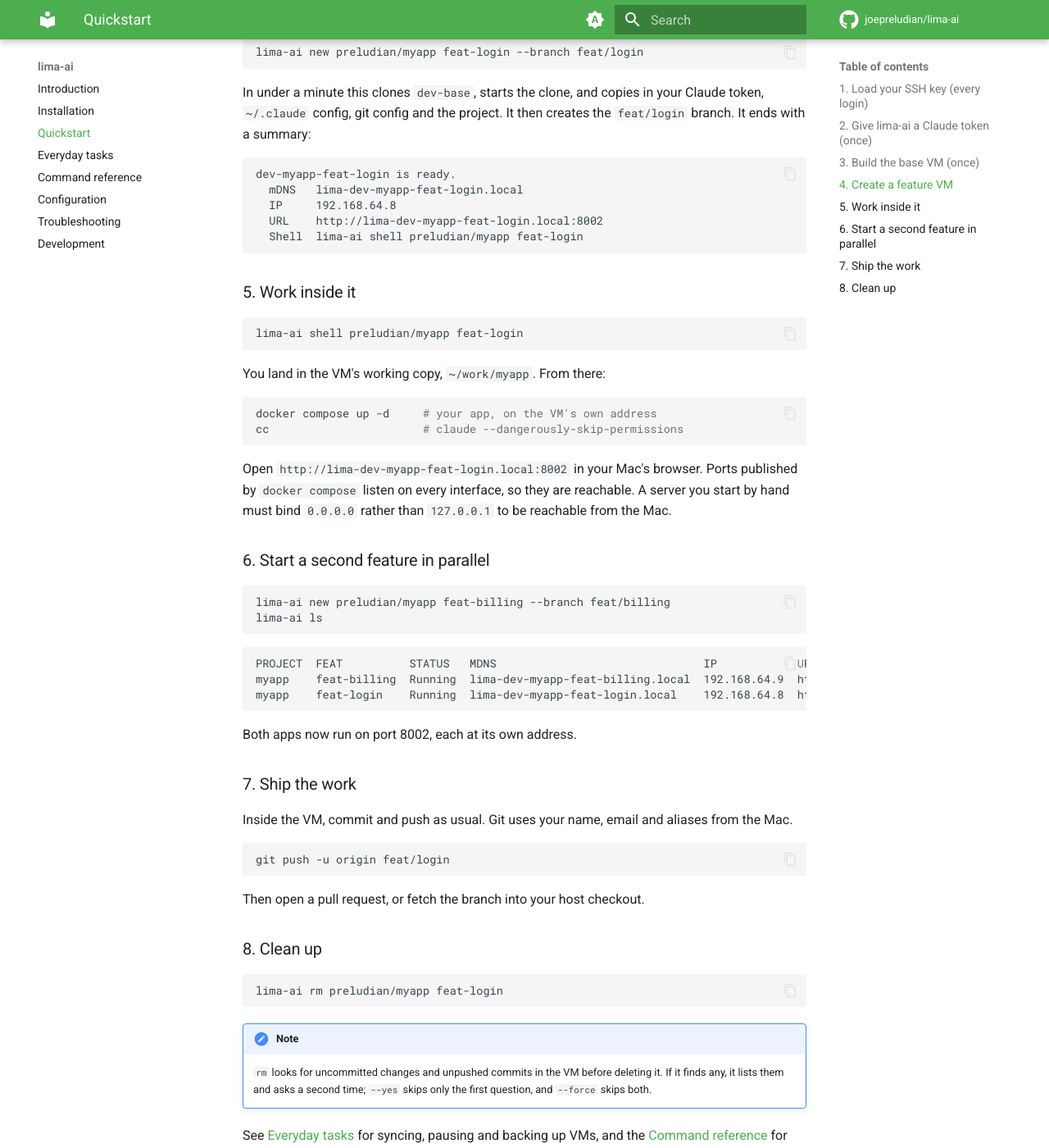
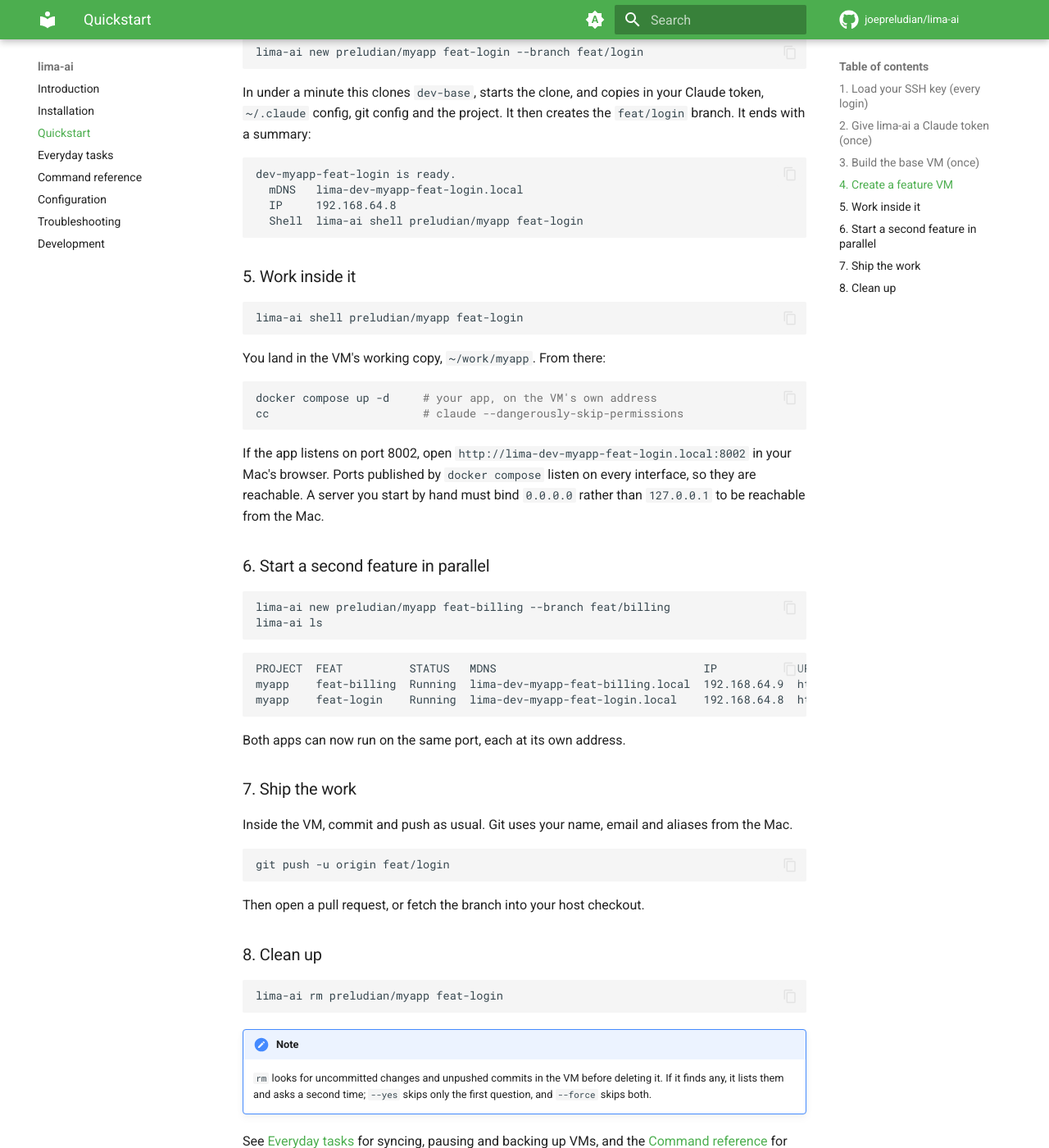
Before and after one commit to joepreludian/lima-ai, an MkDocs documentation site: the page built from docs/manual/docs/quickstart.md, in a window 1280 px wide and 1400 px high, scrolled down 872 px. Shown: the whole window at 82% size. Built offline with MkDocs 1.6.1 and Material for MkDocs 9.7.7, drawn with Linux system fonts in a browser that asks for light colours; comment, search, counter and statistics services are not loaded.

Commit message:
feat!: stop printing an app URL and drop the app_port setting
The URL lima-ai printed assumed every project serves on one port. The
new summary now ends with the mDNS name, IP and shell hint; app_port is
gone from config.toml (it is now an unknown key) and Names.url() with it.

````diff
--- a/docs/manual/docs/quickstart.md
+++ b/docs/manual/docs/quickstart.md
@@ -49,7 +49,6 @@ creates the `feat/login` branch. It ends with a summary:
 dev-myapp-feat-login is ready.
   mDNS   lima-dev-myapp-feat-login.local
   IP     192.168.64.8
-  URL    http://lima-dev-myapp-feat-login.local:8002
   Shell  lima-ai shell preludian/myapp feat-login
 ```
 
@@ -66,8 +65,9 @@ docker compose up -d     # your app, on the VM's own address
 cc                       # claude --dangerously-skip-permissions
 ```
 
-Open `http://lima-dev-myapp-feat-login.local:8002` in your Mac's browser.
-Ports published by `docker compose` listen on every interface, so they are
+If the app listens on port 8002, open
+`http://lima-dev-myapp-feat-login.local:8002` in your Mac's browser. Ports
+published by `docker compose` listen on every interface, so they are
 reachable. A server you start by hand must bind `0.0.0.0` rather than
 `127.0.0.1` to be reachable from the Mac.
 
@@ -84,7 +84,7 @@ myapp    feat-billing  Running  lima-dev-myapp-feat-billing.local  192.168.64.9
 myapp    feat-login    Running  lima-dev-myapp-feat-login.local    192.168.64.8  http://lima-dev-myapp-feat-login.local:8002
 ```
 
-Both apps now run on port 8002, each at its own address.
+Both apps can now run on the same port, each at its own address.
 
 ### 7. Ship the work
 
````
Also changed, not shown: docs/manual/docs/configuration.md (+0 -1 lines), docs/manual/docs/index.md (+5 -4 lines), README.md, 7 other files.
